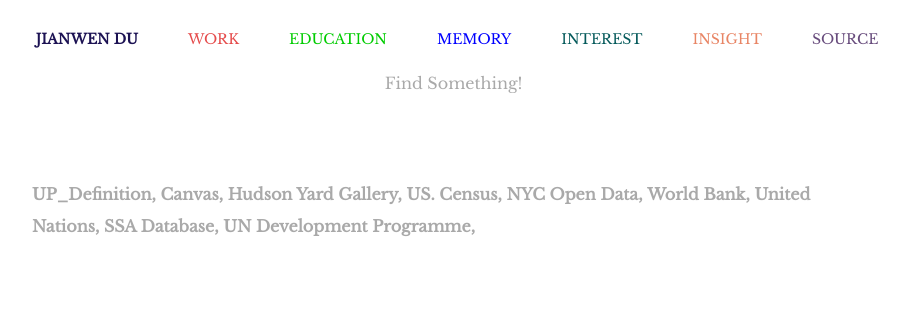
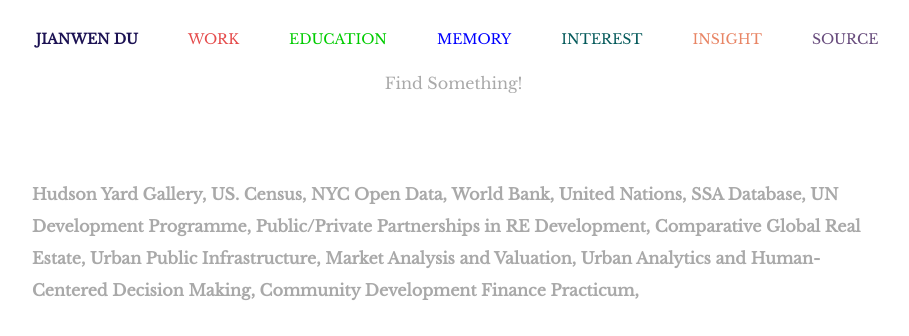
Before and after one commit to Jianwendu/Learning_Process, a plain HTML site: page Lecture_Exercises/Project/Project2/index.html in a window 1280 px wide. Shown: the top 336 px of the page, without its empty margins (183-1092 px from the left). Drawn offline with nearby package versions, Linux system fonts and the light colour scheme; grey boxes are pictures that could not be loaded.

Commit message:
project2

```diff
--- a/Lecture_Exercises/Project/Project2/index.html
+++ b/Lecture_Exercises/Project/Project2/index.html
@@ -27,12 +27,6 @@
         </div>
         <div class='site-link'>
             <ul class='link-container'>
-                <li class='link-title' id='0204'>
-                    <a href="https://miro.com/app/board/uXjVOdEywkc=/" target='_blank' class='work'>UP_Definition</a>
-                </li>
-                <li class='link-title' id='0205'>
-                    <a href="https://cas.columbia.edu/cas/login?service=https%3A%2F%2Fcourseworks2.columbia.edu%2Flogin%2Fcas#view_name=week&view_start=2020-08-19" target='_blank' class='education'>Canvas</a>
-                </li>
                 <li>
                     <a href="../Project2/main-page/memory/hudson-yard/hudson-yard.html"  target="_blank" class="memory">Hudson Yard Gallery</a>
                 </li>
@@ -54,6 +48,24 @@
                 <li>
                     <a href="https://hdr.undp.org/en/data" target="_blank" class="source">UN Development Programme</a>
                 </li>
+                <li>
+                    <a href="https://www.arch.columbia.edu/courses/11967-3617" class="education" target="_blank">Public/Private Partnerships in RE Development</a>
+                </li>
+                <li>
+                    <a href="https://www.arch.columbia.edu/courses/11968-3618" class="education" target="_blank">Comparative Global Real Estate</a>
+                </li>
+                <li>
+                    <a href="https://www.arch.columbia.edu/courses/11907-3578" class="education" target="_blank">Urban Public Infrastructure</a>
+                </li>
+                <li>
+                    <a href="https://www.arch.columbia.edu/courses/18188-3682-re-markets-and-valuation" class="education" target="_blank">Market Analysis and Valuation</a>
+                </li>
+                <li>
+                    <a href="https://www.arch.columbia.edu/courses/11914-3585" class="education" target="_blank">Urban Analytics and Human-Centered Decision Making</a>
+                </li>
+                <li>
+                    <a href="https://www.arch.columbia.edu/courses/11915-3586" class="education" target="_blank">Community Development Finance Practicum</a>
+                </li>
             </ul>
         </div>
     </div>
```
Also changed, not shown: Lecture_Exercises/Project/Project2/main-page/education/education.html (+6 -6 lines).
